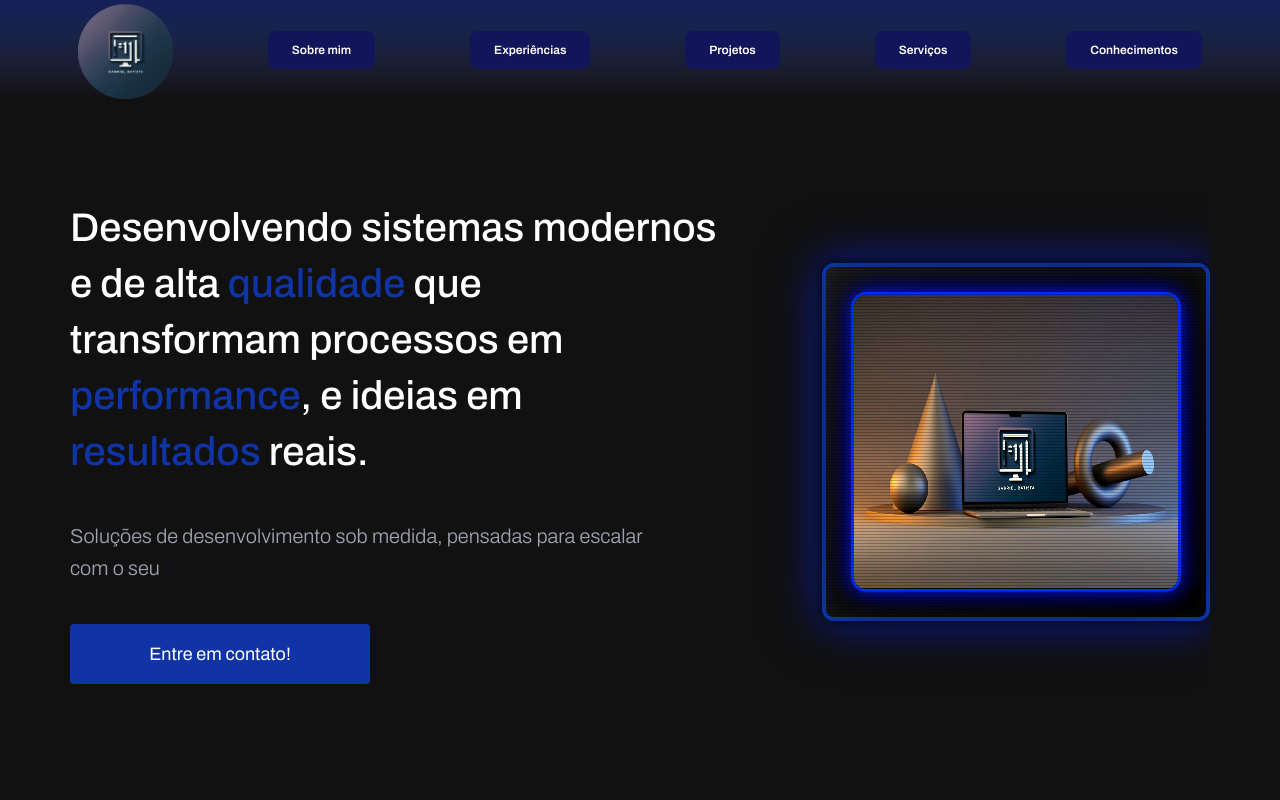
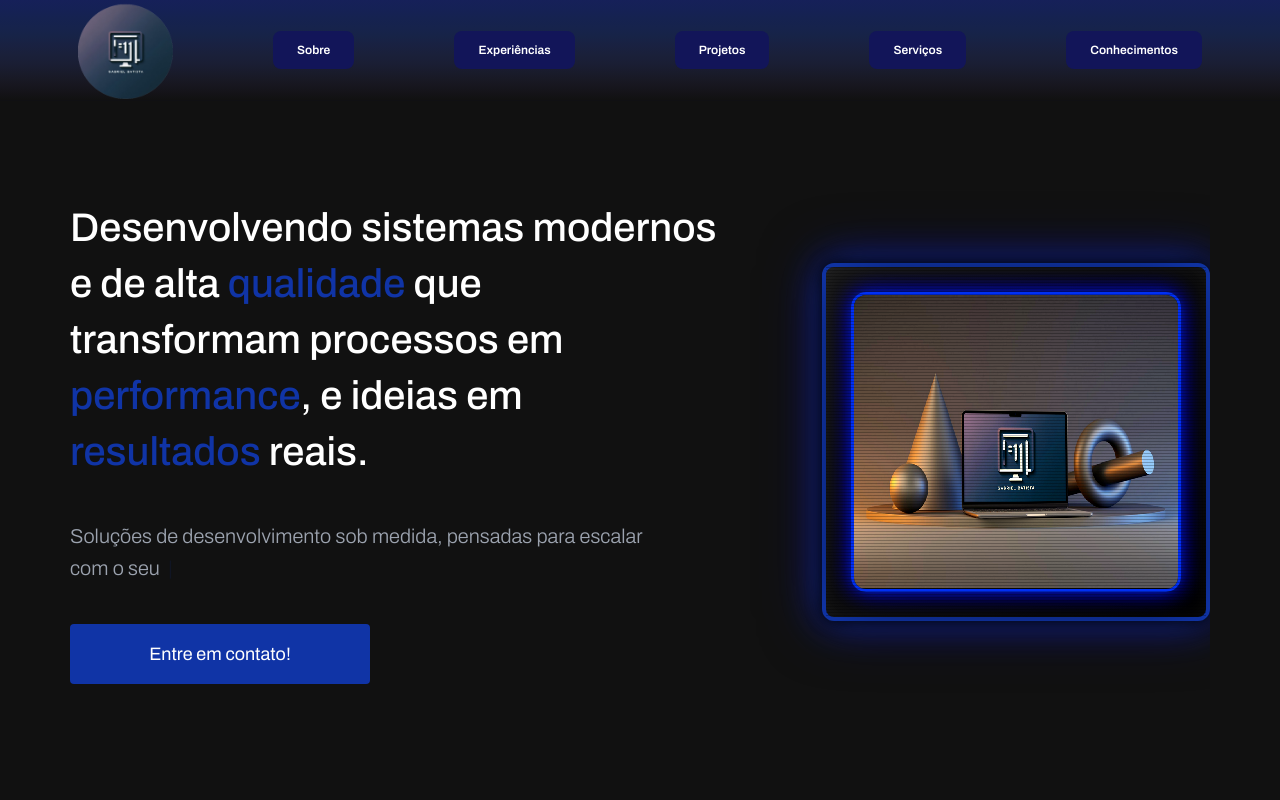
Before and after one commit to GabrielRibeiroBatista/portfolio, a plain HTML site: page index.html in a window 1280 px wide. Shown: the top 800 px of the page. Drawn offline with nearby package versions, Linux system fonts and the light colour scheme.

Commit message:
Update navigation link text in index.html

```diff
--- a/index.html
+++ b/index.html
@@ -56,7 +56,7 @@
             width="150px"
             height="25px"
           /></a>
-          <a href="#s-about" class="nav-btn">Sobre mim</a>
+          <a href="#s-about" class="nav-btn">Sobre</a>
           <a href="#s-experience" class="nav-btn">Experiências</a>
           <a href="#s-projects" class="nav-btn">Projetos</a>
           <a href="#s-services" class="nav-btn">Serviços</a>
```
